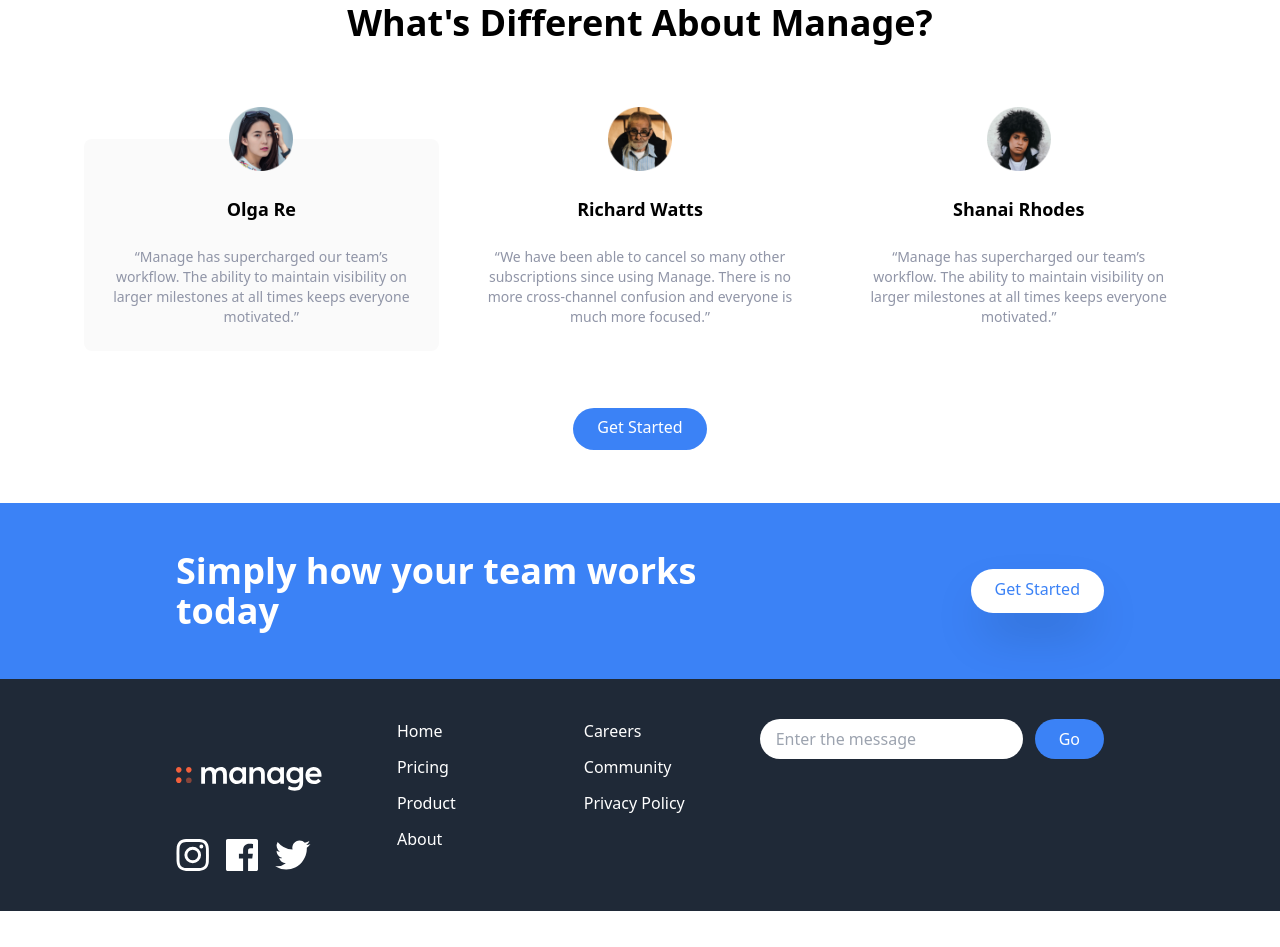
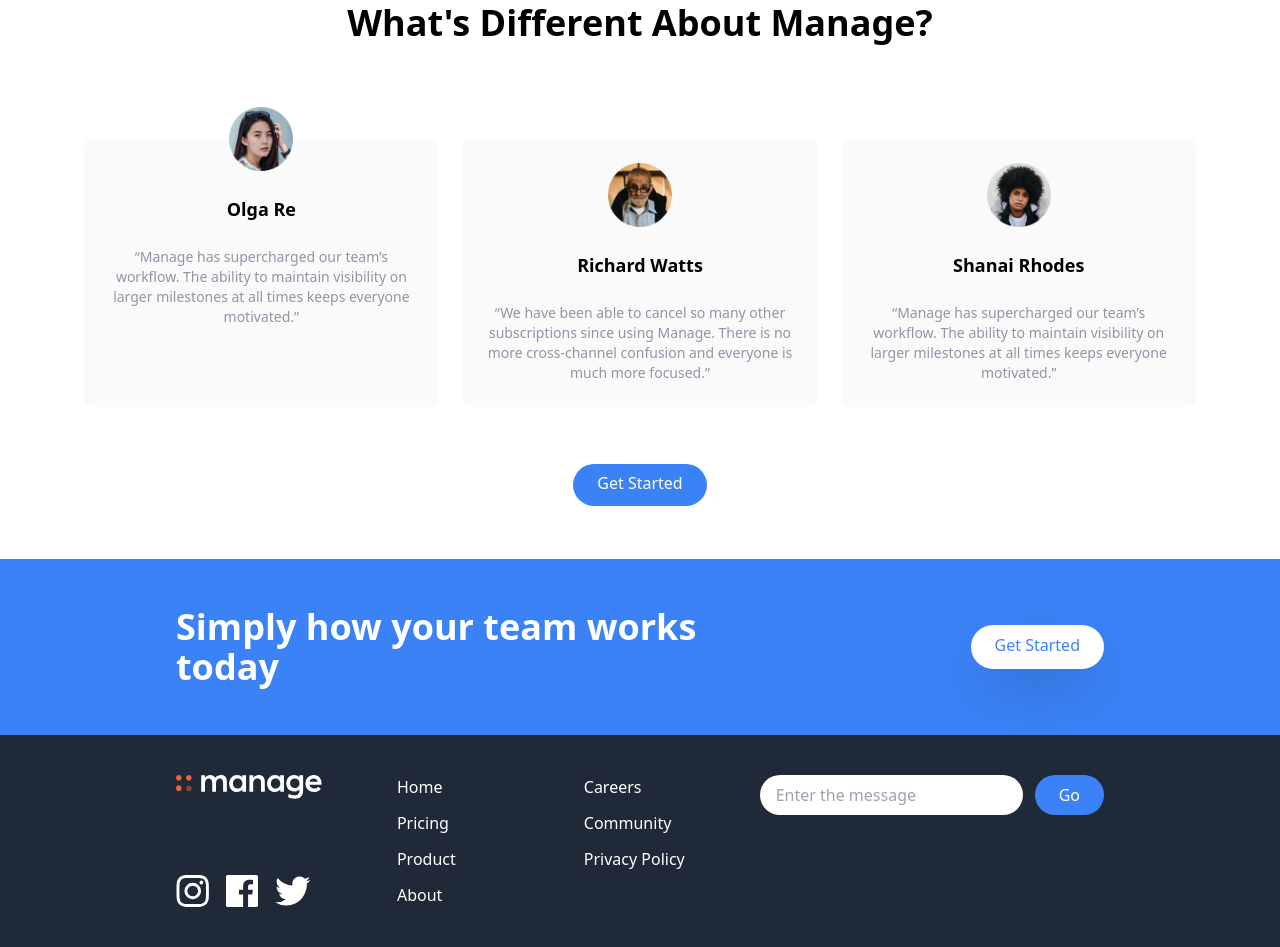
Before and after one commit to pritamvidhate/landing_page_tailwindcss, a website: page index.html in a window 1280 px wide. Shown: the part 1245-2192 px from the top of the page. Before the commit the page ends 2156 px from the top, so only its background shows below. Drawn offline with Linux system fonts and the light colour scheme.

Commit message:
edit on testimonials

```diff
--- a/index.html
+++ b/index.html
@@ -227,12 +227,12 @@
 
           <!-- Testimonials 2 -->
           <div
-            class="flex flex-col items-center p-6 space-y-6 rounded-lg bg-very-veryLightGray md:w-1/3"
+            class="flex flex-col items-center p-6 space-y-6 rounded-lg bg-veryLightGray md:w-1/3"
           >
             <img
               src="img/avatar-richard.png"
               alt="Richard"
-              class="w-16 -mt-14"
+              class="w-16 -mt-15"
             />
             <h5 class="text-lg font-bold">Richard Watts</h5>
             <p class="text-sm text-darkGrayishBlue">
@@ -244,9 +244,9 @@
 
           <!-- Testimonials 3 -->
           <div
-            class="flex flex-col items-center p-6 space-y-6 rounded-lg bg-very-veryLightGray md:w-1/3"
+            class="flex flex-col items-center p-6 space-y-6 rounded-lg bg-veryLightGray md:w-1/3"
           >
-            <img src="img/avatar-shanai.png" alt="olga" class="w-16 -mt-14" />
+            <img src="img/avatar-shanai.png" alt="olga" class="w-16 -mt-15" />
             <h5 class="text-lg font-bold">Shanai Rhodes</h5>
             <p class="text-sm text-darkGrayishBlue">
               “Manage has supercharged our team’s workflow. The ability to
@@ -291,11 +291,11 @@
     <footer class="bg-[#1f2937]">
       <!-- Flex container  -->
       <div
-        class="container flex flex-col-revrse justify-between px-6 py-10 mx-auto space-y-8 md:flex-row md:space-y-0"
+        class="container flex flex-col-reverse justify-between px-6 py-10 mx-auto space-y-8 md:flex-row md:space-y-0"
       >
         <!-- Logo and social Links -->
         <div
-          class="flex flex-col-reverse items-center justify-between space-y-12 md:flex-col md:items-start"
+          class="flex flex-col-reverse items-center justify-between space-y-12 md:flex-col md:space-y-0 md:items-start"
         >
           <div class="mx-auto my-6 text-center text-white md:hidden">
             Copyright &copy; 2022, All Rights Reserved
```
